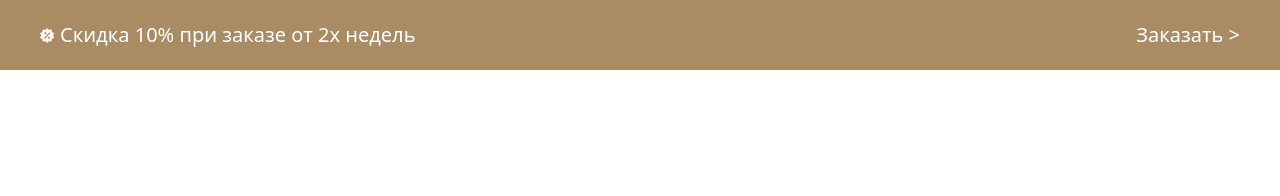
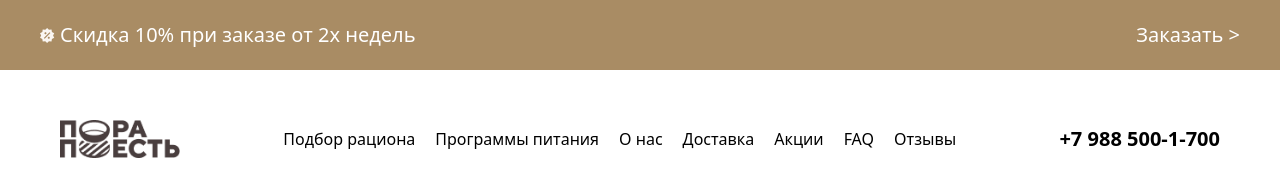
Before and after one commit to abubakrusmon/exam-2-week, a website: page Iindex.html in a window 1280 px wide. Drawn offline with Linux system fonts and the light colour scheme.

Commit message:
1 seciotn soxtm prosta 3 div display flex

```diff
--- a/Iindex.html
+++ b/Iindex.html
@@ -20,5 +20,27 @@
         </div>
             </div>
     </header>
+    <main>
+        <section class="flex items-center max-w-[1200px] justify-between m-auto mt-[30px] p-[20px]">
+            <div>
+                <img src="./images/image.png" alt="" class="w-[120px]">
+            </div>
+            <div class="md:flex md:gap-[20px] hidden">
+                <p>Подбор рациона</p>
+                <p>Программы питания</p>
+                <p>О нас</p>
+                <p>Доставка</p>
+                <p>Акции</p>
+                <p>FAQ</p>
+                <p>Отзывы</p>
+            </div>
+            <div class="hidden md:block">
+                <h1 class="text-[20px] font-bold">+7 988 500-1-700</h1>
+            </div>
+            <div class="md:hidden block">
+                <img src="./images/image copy.png" alt="" class="w-[60px]">
+            </div>
+        </section>
+    </main>
 </body>
 </html>
```
Also changed, not shown: images/image copy.png (added), images/image.png (added), src/output.css.
